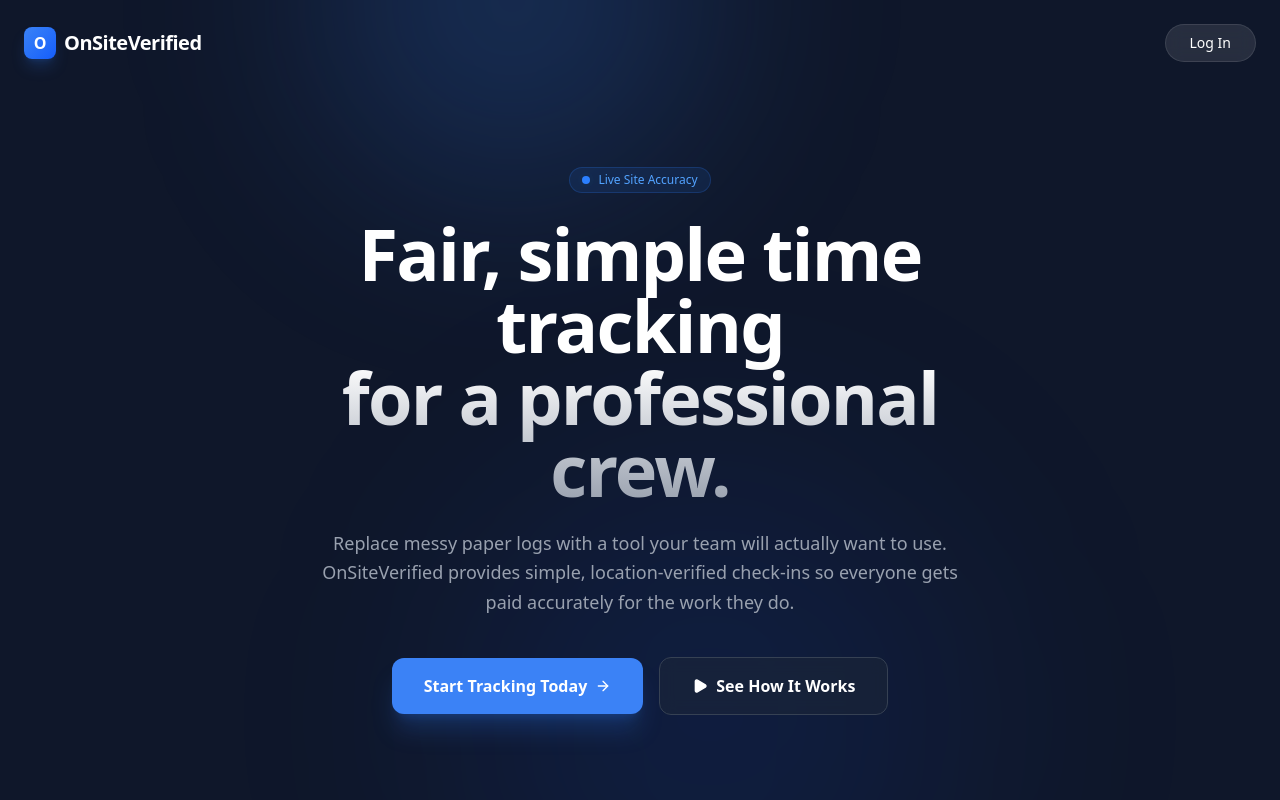
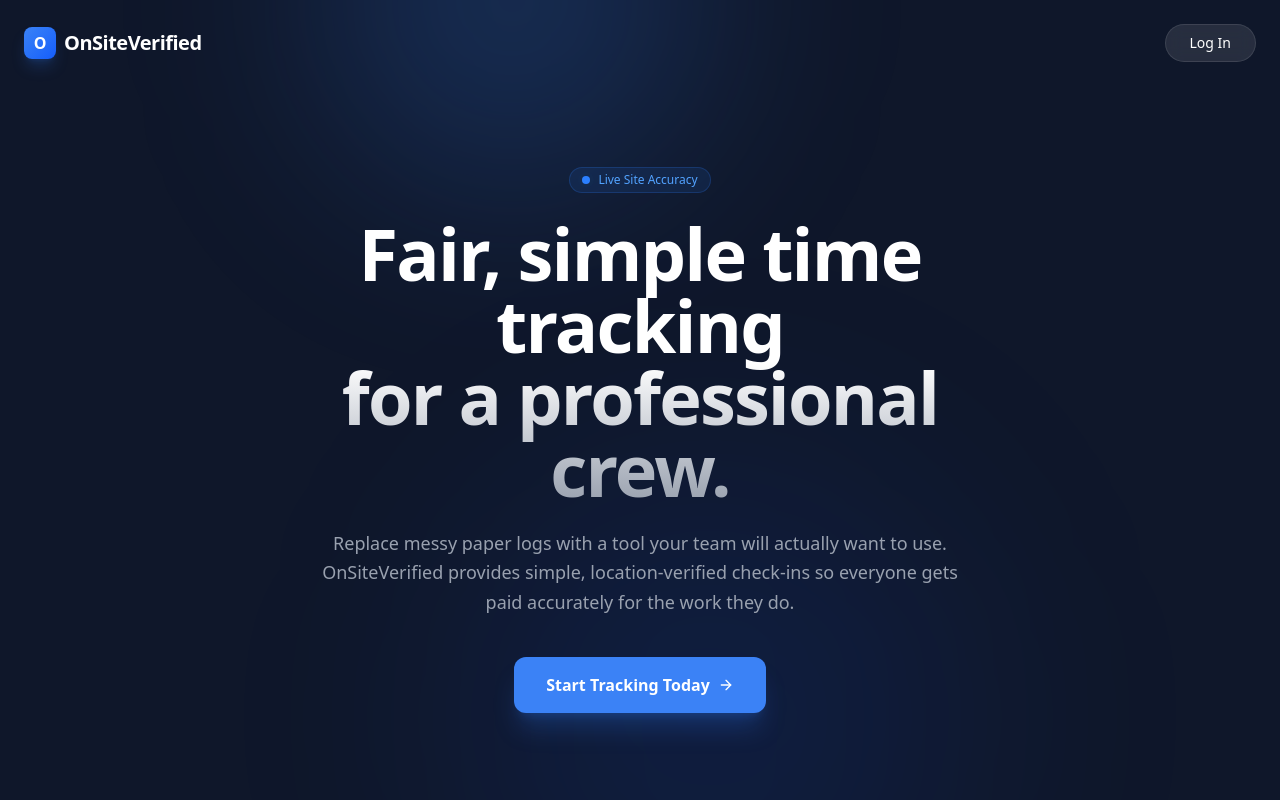
Before and after one commit to J-u-s-t-J-o-s-h/OnSiteVerified, a Next.js app: page / in a window 1280 px wide. Shown: the top 800 px of the page. Built offline with nearby package versions, Linux system fonts and the light colour scheme.

Commit message:
fix(ui): Remove 'See How It Works' button from landing page

```diff
--- a/src/app/page.tsx
+++ b/src/app/page.tsx
@@ -55,10 +55,7 @@
                             Start Tracking Today
                             <ArrowRight className="w-4 h-4" />
                         </Link>
-                        <button className="w-full sm:w-auto px-8 py-4 bg-gray-800/50 hover:bg-gray-800 text-white border border-gray-700 hover:border-gray-600 rounded-xl font-semibold transition-all backdrop-blur-sm flex items-center justify-center gap-2 group">
-                            <Play className="w-4 h-4 fill-white group-hover:scale-110 transition-transform" />
-                            See How It Works
-                        </button>
+
                     </div>
                 </div>
 
```
